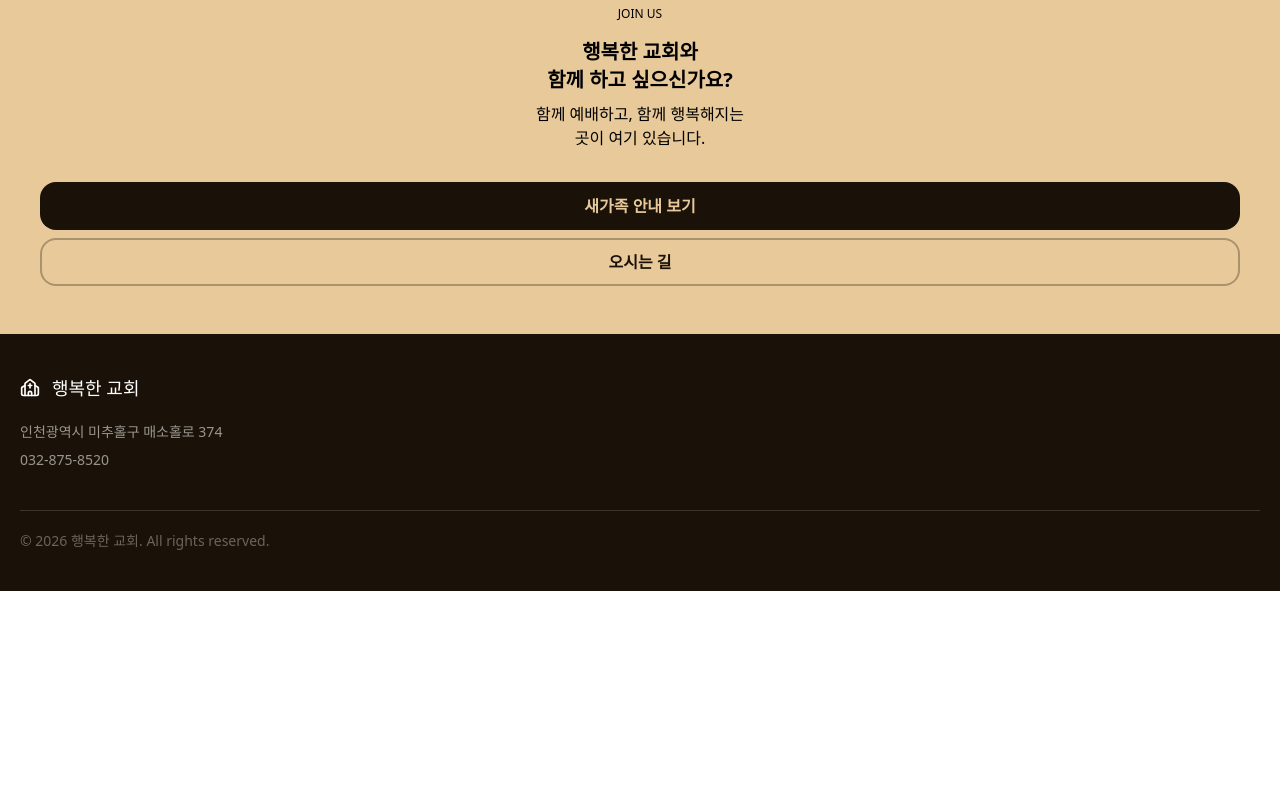
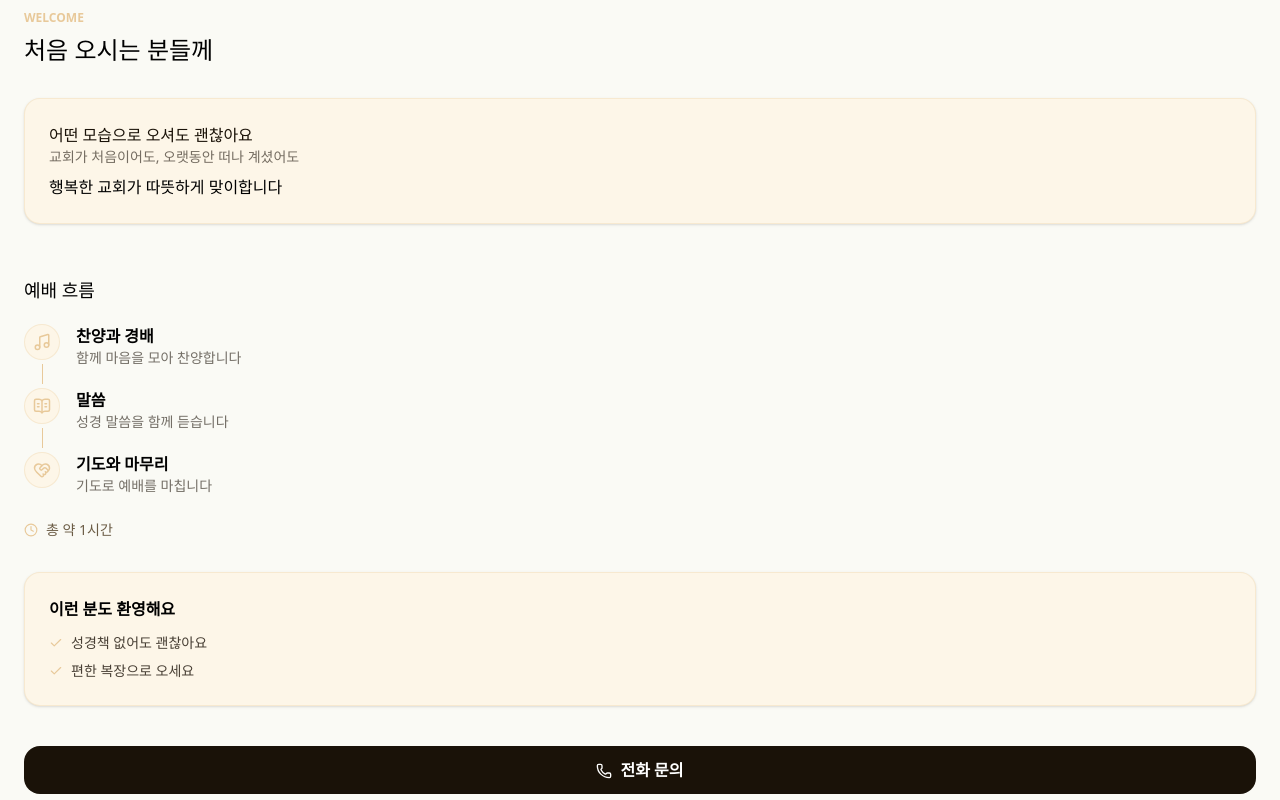
Before and after one commit to strawberryroll/haengbok-site, a Next.js app: page / in a window 1280 px wide. Shown: the part 1200-2000 px from the top of the page. Before the commit the page ends 1791 px from the top, so only its background shows below. Built offline with nearby package versions, Linux system fonts and the light colour scheme.

Commit message:
feat: 메인 페이지 Welcome 섹션 구현 (#24)

```diff
--- a/src/app/globals.css
+++ b/src/app/globals.css
@@ -1,6 +1,8 @@
 @import 'tailwindcss';
 
 @theme {
+  --color-ivory: #fafaf5;
+  --color-cream-light: #fdf6e8;
   --color-cream: #e8c99a;
   --color-charcoal: #1a1208;
   --color-description: #6b5c45;
--- a/src/app/page.tsx
+++ b/src/app/page.tsx
@@ -1,11 +1,13 @@
 import Hero from '@/components/home/Hero';
 import Values from '@/components/home/Values';
+import Welcome from '@/components/home/Welcome';
 
 export default function Home() {
   return (
     <>
       <Hero />
       <Values />
+      <Welcome />
     </>
   );
 }
--- a/src/components/home/Values.tsx
+++ b/src/components/home/Values.tsx
@@ -1,5 +1,5 @@
 import { HandHeart, Handshake, type LucideIcon, Sprout } from 'lucide-react';
-import { Card, CardDescription, CardTitle } from '../ui/Card';
+import { Card, CardDescription, CardTitle } from '@/components/ui/Card';
 
 interface ValueItem {
   icon: LucideIcon;
@@ -30,11 +30,12 @@ export default function Values() {
     <section className="px-6 py-13">
       <p className="mb-2 text-xs font-semibold text-cream">VISION</p>
       <h2 className="mb-8 text-2xl">비전 & 핵심 가치</h2>
+
       <div className="flex flex-col gap-4">
         {valuesData.map((item) => (
           <Card
             key={item.title}
-            className="flex-row items-center gap-6 border-cream/80 bg-cream/10 p-6"
+            className="flex-row items-center gap-6 bg-cream/10 p-6"
           >
             <div className="shrink-0">
               <item.icon size={32} className="text-cream" />
--- /dev/null
+++ b/src/components/home/Welcome.tsx
@@ -0,0 +1,110 @@
+import { Card, CardContent } from '@/components/ui/Card';
+import {
+  BookOpenText,
+  Check,
+  Clock,
+  HeartHandshake,
+  type LucideIcon,
+  Music,
+  Phone,
+} from 'lucide-react';
+import { buttonVariants } from '@/components/ui/Button';
+import Link from 'next/link';
+import { cn } from '@/lib/utils';
+
+interface WelcomeItem {
+  icon: LucideIcon;
+  title: string;
+  description: string;
+}
+
+const welcomeData: WelcomeItem[] = [
+  {
+    icon: Music,
+    title: '찬양과 경배',
+    description: '함께 마음을 모아 찬양합니다',
+  },
+  {
+    icon: BookOpenText,
+    title: '말씀',
+    description: '성경 말씀을 함께 듣습니다',
+  },
+  {
+    icon: HeartHandshake,
+    title: '기도와 마무리',
+    description: '기도로 예배를 마칩니다',
+  },
+];
+
+const checklistData = ['성경책 없어도 괜찮아요', '편한 복장으로 오세요'];
+
+export default function Welcome() {
+  return (
+    <section className="bg-ivory px-6 py-13">
+      <p className="mb-2 text-xs font-semibold text-cream">WELCOME</p>
+      <h2 className="mb-8 text-2xl">처음 오시는 분들께</h2>
+
+      <Card className="bg-cream-light">
+        <CardContent>
+          <div className="mb-2 text-charcoal">
+            <p>어떤 모습으로 오셔도 괜찮아요</p>
+            <p className="text-sm text-charcoal/60">
+              교회가 처음이어도, 오랫동안 떠나 계셨어도
+            </p>
+          </div>
+          <p className="flex items-center gap-1">
+            행복한 교회가 따뜻하게 맞이합니다
+          </p>
+        </CardContent>
+      </Card>
+
+      <h3 className="mt-13 text-lg">예배 흐름</h3>
+      <div className="mt-5">
+        {welcomeData.map((item, index) => (
+          <div key={item.title} className="flex gap-4">
+            <div className="flex flex-col items-center">
+              <span className="rounded-full border border-cream/30 bg-cream-light p-2">
+                <item.icon size={18} className="text-cream" />
+              </span>
+              {index < welcomeData.length - 1 && (
+                <div className="my-1 w-px flex-1 bg-cream" />
+              )}
+            </div>
+            <div className="pb-5">
+              <p className="font-semibold">{item.title}</p>
+              <p className="text-sm text-charcoal/60">{item.description}</p>
+            </div>
+          </div>
+        ))}
+        <div className="mt-1 flex items-center gap-2 text-sm text-description">
+          <Clock size={14} className="text-cream" />총 약 1시간
+        </div>
+      </div>
+
+      <Card className="mt-8 bg-cream-light">
+        <CardContent>
+          <p className="mb-3 font-bold">이런 분도 환영해요</p>
+          <div className="flex flex-col gap-2 text-sm text-charcoal/80">
+            {checklistData.map((item) => (
+              <p key={item} className="flex items-center gap-2">
+                <Check size={14} className="shrink-0 text-cream" />
+                {item}
+              </p>
+            ))}
+          </div>
+        </CardContent>
+      </Card>
+
+      <Link
+        href="tel:032-875-8520"
+        className={cn(
+          buttonVariants({ variant: 'secondary', size: 'lg' }),
+          'mt-10 w-full text-white',
+        )}
+      >
+        <Phone className="translate-y-px" />
+        전화 문의
+      </Link>
+    </section>
+  );
+}
--- a/src/components/ui/Card.tsx
+++ b/src/components/ui/Card.tsx
@@ -6,7 +6,7 @@ function Card({ className, ...props }: React.ComponentProps<'div'>) {
     <div
       data-slot="card"
       className={cn(
-        'flex flex-col gap-6 rounded-2xl border shadow-sm',
+        'flex flex-col gap-6 rounded-2xl border border-cream/30 shadow-sm',
         className,
       )}
       {...props}
@@ -59,11 +59,7 @@ function CardAction({ className, ...props }: React.ComponentProps<'div'>) {
 
 function CardContent({ className, ...props }: React.ComponentProps<'div'>) {
   return (
-    <div
-      data-slot="card-content"
-      className={cn('px-6', className)}
-      {...props}
-    />
+    <div data-slot="card-content" className={cn('p-6', className)} {...props} />
   );
 }
 
```
